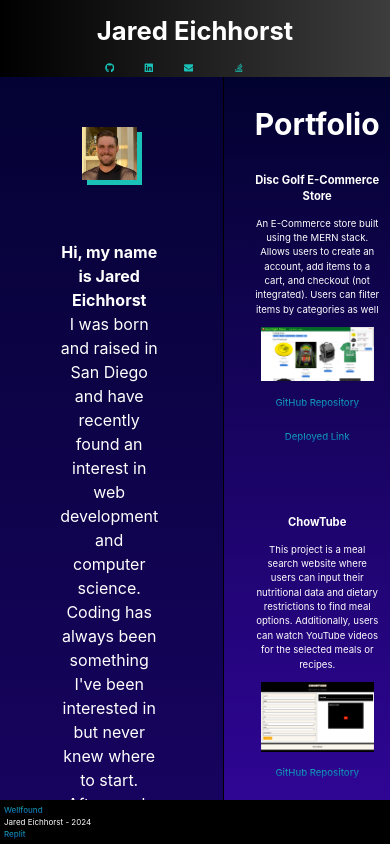
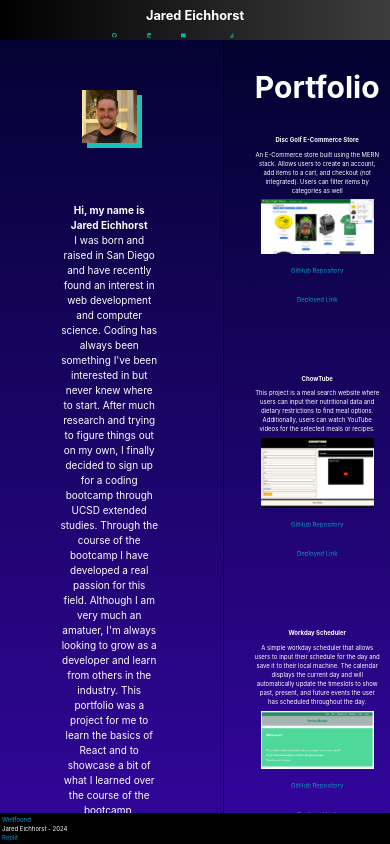
Before and after one commit to Jarede712/React-Portfolio-Jared-Eichhorst, a React (Vite) app in the folder React Portfolio/: page / in a window 390 px wide. Shown: the top 844 px of the page. Built offline with nearby package versions, Linux system fonts and the light colour scheme.

Commit message:
potentially fixed responsive sizing issue with portfolio box having empty space at bottom

```diff
--- a/React Portfolio/src/index.css
+++ b/React Portfolio/src/index.css
@@ -348,7 +348,7 @@ a.not-deployed-link:hover {
 
 @media only screen and (max-width: 768px) {
   body {
-    font-size: 80%;
+    font-size: 40%;
   }
 
   .header-style {
@@ -406,11 +406,15 @@ a.not-deployed-link:hover {
   .contact-title {
     font-size: 40px;
   }
+
+  .about-me-text {
+    font-size: 10px;
+  }
 }
 
 @media only screen and (max-width: 480px) {
   body {
-    font-size: 50%;
+    font-size: 25%;
   }
   .header-style {
     flex-direction: column;
@@ -467,4 +471,8 @@ a.not-deployed-link:hover {
   .contact-title {
     font-size: 30px;
   }
+
+  .about-me-text {
+    font-size: 10px;
+  }
 }
```
